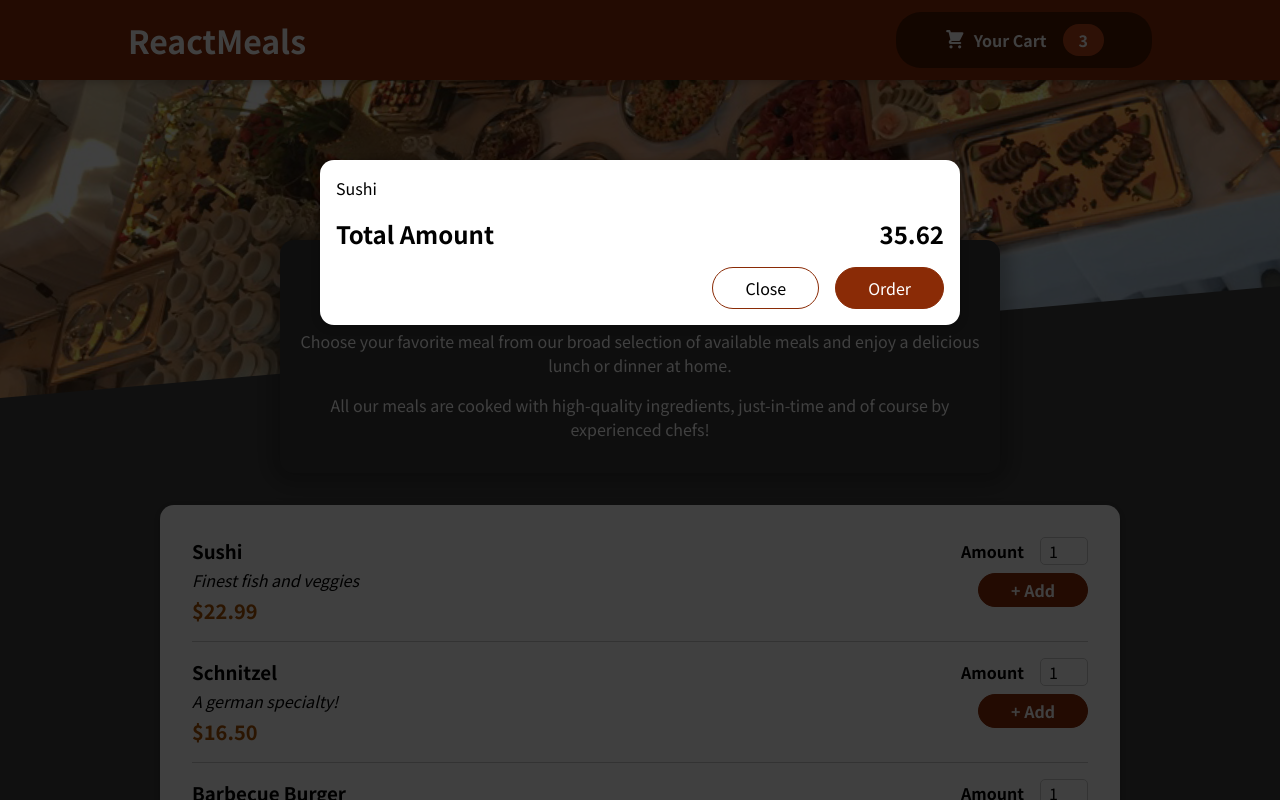
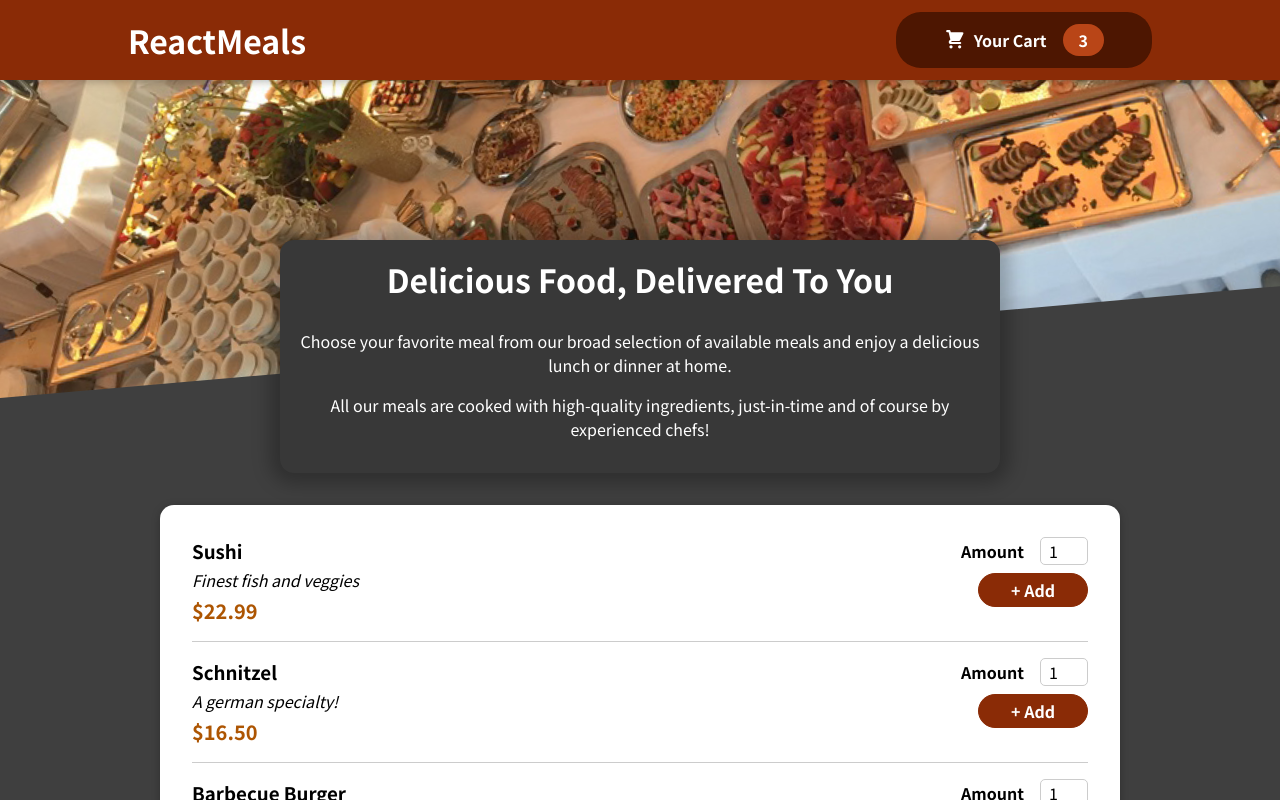
Before and after one commit to Negi84/food-order-project, a React (Create React App) app: page / in a window 1280 px wide. Shown: the top 800 px of the page. Built offline with nearby package versions, Linux system fonts and the light colour scheme.

Commit message:
Managing Cart & Modal State

```diff
--- a/src/App.js
+++ b/src/App.js
@@ -1,14 +1,24 @@
-import React, { Fragment } from "react";
+import React, { Fragment, useState } from "react";
 import Header from "./components/Layout/Header";
 
 import Meals from "./components/Meals/Meals";
 import Cart from "./components/Cart/Cart";
 
 function App() {
+  const [cartIsShown, setCartIsShown] = useState(false);
+
+  const showCartHandler = () => {
+    setCartIsShown(true);
+  };
+
+  const hideCartHandler = () => {
+    setCartIsShown(false);
+  };
+
   return (
     <Fragment>
-      <Cart />
-      <Header />
+      {cartIsShown && <Cart onClose={hideCartHandler} />}
+      <Header onShowCart={showCartHandler} />
       <main>
         <Meals />
       </main>
--- a/src/components/Cart/Cart.js
+++ b/src/components/Cart/Cart.js
@@ -18,14 +18,16 @@ const Cart = (props) => {
   );
 
   return (
-    <Modal>
+    <Modal onClose={props.onClose}>
       {cartItems}
       <div className={classes.total}>
         <span>Total Amount</span>
         <span>35.62</span>
       </div>
       <div className={classes.actions}>
-        <button className={classes["button-alt"]}>Close</button>
+        <button className={classes["button-alt"]} onClick={props.onClose}>
+          Close
+        </button>
         <button className={classes.button}>Order</button>
       </div>
     </Modal>
--- a/src/components/Layout/Header.js
+++ b/src/components/Layout/Header.js
@@ -1,18 +1,18 @@
 import React, { Fragment } from "react";
 
 import HeaderCartButton from "./HeaderCartButton";
-import mealsImage from '../../assets/meals.jpg';
-import classes from './Header.module.css';
+import mealsImage from "../../assets/meals.jpg";
+import classes from "./Header.module.css";
 
 const Header = (props) => {
   return (
     <Fragment>
       <header className={classes.header}>
         <h1>ReactMeals</h1>
-        <HeaderCartButton />
+        <HeaderCartButton onClick={props.onShowCart} />
       </header>
-      <div className={classes['main-image']}>
-        <img  src={mealsImage} alt="A table of deliciout food!" />
+      <div className={classes["main-image"]}>
+        <img src={mealsImage} alt="A table of deliciout food!" />
       </div>
     </Fragment>
   );
--- a/src/components/Layout/HeaderCartButton.js
+++ b/src/components/Layout/HeaderCartButton.js
@@ -5,7 +5,7 @@ import classes from "./HeaderCartButton.module.css";
 
 const HeaderCartButton = (props) => {
   return (
-    <button className={classes.button}>
+    <button className={classes.button} onClick={props.onClick}>
       <span className={classes.icon}>
         <CartIcon />
       </span>
--- a/src/components/UI/Modal.js
+++ b/src/components/UI/Modal.js
@@ -4,7 +4,7 @@ import ReactDOM from "react-dom";
 import classes from "./Modal.module.css";
 
 const Backdrop = (props) => {
-  return <div className={classes.backdrop}></div>;
+  return <div className={classes.backdrop} onClick={props.onClose}></div>;
 };
 
 const ModalOverlay = (props) => {
@@ -18,7 +18,7 @@ const portalElement = document.getElementById("overlays");
 const Modal = (props) => {
   return (
     <Fragment>
-      {ReactDOM.createPortal(<Backdrop />, portalElement)}
+      {ReactDOM.createPortal(<Backdrop onClose={props.onClose}/>, portalElement)}
       {ReactDOM.createPortal(
         <ModalOverlay>{props.children}</ModalOverlay>,
         portalElement
```
